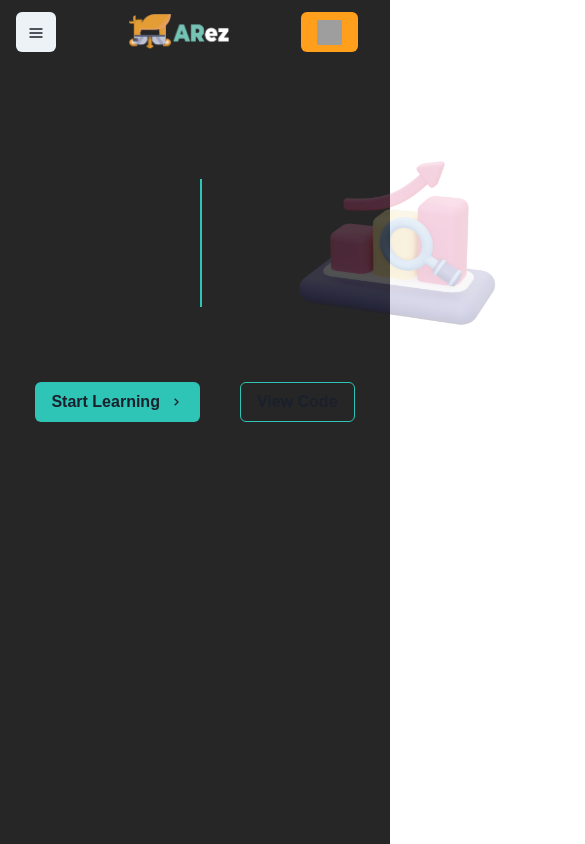
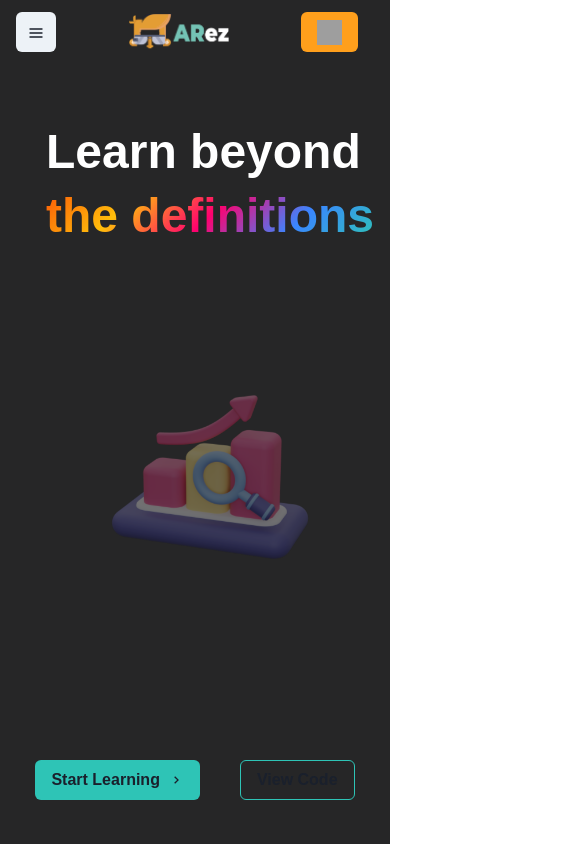
Before and after one commit to ayushjain01/NITk-DangeDhaba, a React (Vite) app in the folder NITK-FRONTEND/: page / in a window 390 px wide. Shown: the top 844 px of the page, 585 px wide, since content can reach past the window. Built offline with nearby package versions, Linux system fonts and the light colour scheme; grey boxes are pictures that could not be loaded.

Commit message:
Fix mobile view

```diff
--- a/NITK-FRONTEND/src/components/Whatisthis.jsx
+++ b/NITK-FRONTEND/src/components/Whatisthis.jsx
@@ -9,6 +9,9 @@ import {
   Flex,
   Spacer,
   Center,
+  Show,
+  Hide,
+  HStack
 } from "@chakra-ui/react";
 import { BiChevronRight } from "react-icons/bi";
 import { useState, useEffect } from "react";
@@ -48,14 +51,15 @@ const Whatisthis = ({ ...rest }) => {
   const loopingText2 = useLoopingText(texts2, 5000);
   const imageSlide = useLoopingText(imagePath, 5000);
   return (
-    <Box bg="#262627" height="100vh" py="10" color="white">
+    <Box bg="#262627" height="100vh" py="10" color="white"  >
       <Flex alignItems="center">
         <Spacer />
+        <Hide breakpoint='(max-width: 786px)'>
         <Heading
           float="left"
           className="typeWriter"
           as="h1"
-          fontSize="5xl"
+          fontSize={"5xl"}
           maxW={{ base: "lg", md: "xl", lg: "4xl" }}
         >
           {loopingText1}
@@ -75,11 +79,48 @@ const Whatisthis = ({ ...rest }) => {
           className="imageAnimate"
           position="relative"
           float="right"
-          width="600px"
+          width={["400px","600px"]}
           px="14"
           src={imageSlide}
         />
+        </Hide>
+        <Show breakpoint='(max-width: 780px)'>
+          <VStack>
+          <Heading
+          as="h1"
+          display={"block"}
+          padding={4}
+          fontSize={"5xl"}
+          maxW={{ base: "lg", md: "xl", lg: "4xl" }}
+        >
+          {loopingText1}
+          <br />
+          <span
+            style={{
+              background:
+                "linear-gradient(135deg, #fb5607,#ffbe0b,#ff006e, #3a86ff,#2EC4B6)",
+              WebkitBackgroundClip: "text",
+              WebkitTextFillColor: "transparent",
+            }}
+          >
+            {loopingText2}
+          </span>
+        </Heading>
+        <Image
+        position={'absolute'}
+        top={'40vh'}
+          className="imageAnimate"
+          display={"block"}
+          width={["500px","600px"]}
+          px="14"
+          src={imageSlide}
+        />
+          </VStack>
+
+        </Show>
+
       </Flex>
+      <Box position={'absolute'} top={'90vh'} w={'100vw'}>
       <Center>
         <Link href = "#"> <Button rightIcon={<BiChevronRight />} bg="#2EC4B6">
           Start Learning
@@ -98,6 +139,7 @@ const Whatisthis = ({ ...rest }) => {
         </Button>
         </Link>
       </Center>
+      </Box>
     </Box>
   );
 };
--- a/NITK-FRONTEND/src/pages/LandingPage.jsx
+++ b/NITK-FRONTEND/src/pages/LandingPage.jsx
@@ -1,5 +1,5 @@
 import React from 'react';
-import {Navbar,Whatisthis,Subjects,Dhabawale} from '../components'
+import {Navbar,Whatisthis,SubjectsBox, Subjects,Dhabawale} from '../components'
 
 const LandingPage = () => {
     return (
@@ -7,7 +7,9 @@ const LandingPage = () => {
             <Navbar />
             <Whatisthis />
             <Subjects />
+            <SubjectsBox/>
             <Dhabawale />
+
         </div>
      );
 }
```
Also changed, not shown: NITK-FRONTEND/src/components/SubjectBox.jsx (+7 -3 lines).
